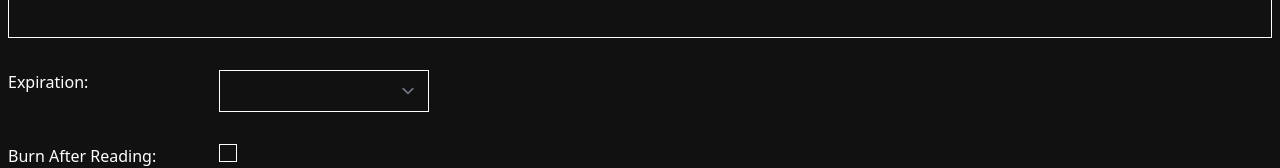
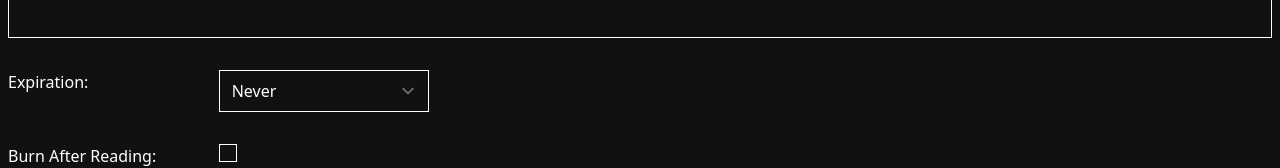
Before and after one commit to James4Burns/paste, a Next.js app: page / in a window 1280 px wide. Shown: the part 385-553 px from the top of the page. Built offline with nearby package versions, Linux system fonts and the light colour scheme.

Commit message:
Add state handlers

```diff
--- /dev/null
+++ b/hooks/useBurn.ts
@@ -0,0 +1,9 @@
+import { Dispatch, SetStateAction, useState } from "react";
+
+const useBurn = (): [boolean, Dispatch<SetStateAction<boolean>>] => {
+  const [burn, setBurn] = useState(false);
+
+  return [burn, setBurn];
+};
+
+export default useBurn;
--- /dev/null
+++ b/hooks/useExpiration.ts
@@ -0,0 +1,23 @@
+import { Dispatch, SetStateAction, useState } from "react";
+
+import { defaultExpiration, TExpiration, toExpiration } from "types/expiration";
+
+export const useExpiration = (): {
+  expiration: TExpiration;
+  setExpiration: Dispatch<SetStateAction<TExpiration>>;
+  changeExpiration: (val: string) => void;
+} => {
+  const [expiration, setExpiration] = useState(defaultExpiration);
+
+  const changeExpiration = (val: string): void => {
+    const newExpiration = toExpiration(val);
+
+    if (newExpiration) {
+      setExpiration(newExpiration);
+    }
+  };
+
+  return { expiration, setExpiration, changeExpiration };
+};
+
+export default useExpiration;
--- /dev/null
+++ b/hooks/usePaste.ts
@@ -0,0 +1,9 @@
+import { Dispatch, SetStateAction, useState } from "react";
+
+const usePaste = (): [string, Dispatch<SetStateAction<string>>] => {
+  const [paste, setPaste] = useState("");
+
+  return [paste, setPaste];
+};
+
+export default usePaste;
--- a/pages/index.tsx
+++ b/pages/index.tsx
@@ -1,20 +1,35 @@
+import type { NextPage } from "next";
+
 import Button from "components/button";
 import Checkbox from "components/checkbox";
 import Label from "components/label";
 import Select from "components/select";
 import TextArea from "components/textarea";
-import type { NextPage } from "next";
-
+import usePaste from "hooks/usePaste";
 import { TPageComponent } from "types/component";
+import useExpiration from "hooks/useExpiration";
+import { expirations } from "types/expiration";
+import useBurn from "hooks/useBurn";
 
 const Home: NextPage<TPageComponent> = () => {
+  const [burn, setBurn] = useBurn();
+  const { expiration, changeExpiration } = useExpiration();
+  const [paste, setPaste] = usePaste();
+
   return (
     <form className="flex flex-col gap-y-8 h-full w-full" id={formID}>
       <div className="flex flex-col gap-y-2 h-1/2 w-full">
         <Label htmlFor={pasteID} srOnly={false}>
           Paste:
         </Label>
-        <TextArea form={formID} id={pasteID} name={pasteID} required={true} />
+        <TextArea
+          form={formID}
+          id={pasteID}
+          name={pasteID}
+          onChange={setPaste}
+          required={true}
+          value={paste}
+        />
       </div>
       <div className="grid grid-cols-2 gap-y-8 w-1/3">
         <Label htmlFor={expirationID}>Expiration:</Label>
@@ -22,12 +37,26 @@ const Home: NextPage<TPageComponent> = () => {
           form={formID}
           id={expirationID}
           name={expirationID}
+          onChange={changeExpiration}
           required={true}
+          value={expiration}
         >
-          <></>
+          <>
+            {expirations.map((expiration) => (
+              <option key={expiration} value={expiration}>
+                {expiration}
+              </option>
+            ))}
+          </>
         </Select>
         <Label htmlFor={burnID}>Burn After Reading:</Label>
-        <Checkbox form={formID} id={burnID} name={burnID} />
+        <Checkbox
+          form={formID}
+          id={burnID}
+          name={burnID}
+          onChange={setBurn}
+          value={burn}
+        />
       </div>
       <div className="flex justify-center w-1/3">
         <Button className="w-fit" form={formID}>
@@ -40,7 +69,7 @@ const Home: NextPage<TPageComponent> = () => {
 
 const burnID = "burn";
 const expirationID = "expiration";
-const formID = "createForm";
+const formID = "create";
 const pasteID = "paste";
 
 export default Home;
--- /dev/null
+++ b/types/expiration.ts
@@ -0,0 +1,43 @@
+export type TExpiration =
+  | "Never"
+  | "10 minutes"
+  | "1 hour"
+  | "1 day"
+  | "1 week"
+  | "2 weeks"
+  | "1 month"
+  | "6 months"
+  | "1 year";
+
+export const toExpiration = (val: unknown): TExpiration | undefined => {
+  if (typeof val === "string") {
+    if (
+      val === "Never" ||
+      val === "10 minutes" ||
+      val === "1 hour" ||
+      val === "1 day" ||
+      val === "1 week" ||
+      val === "2 weeks" ||
+      val === "1 month" ||
+      val === "6 months" ||
+      val === "1 year"
+    ) {
+      return val;
+    }
+  }
+
+  return undefined;
+};
+
+export const defaultExpiration: TExpiration = "Never";
+export const expirations: TExpiration[] = [
+  "Never",
+  "10 minutes",
+  "1 hour",
+  "1 day",
+  "1 week",
+  "2 weeks",
+  "1 month",
+  "6 months",
+  "1 year",
+];
```
